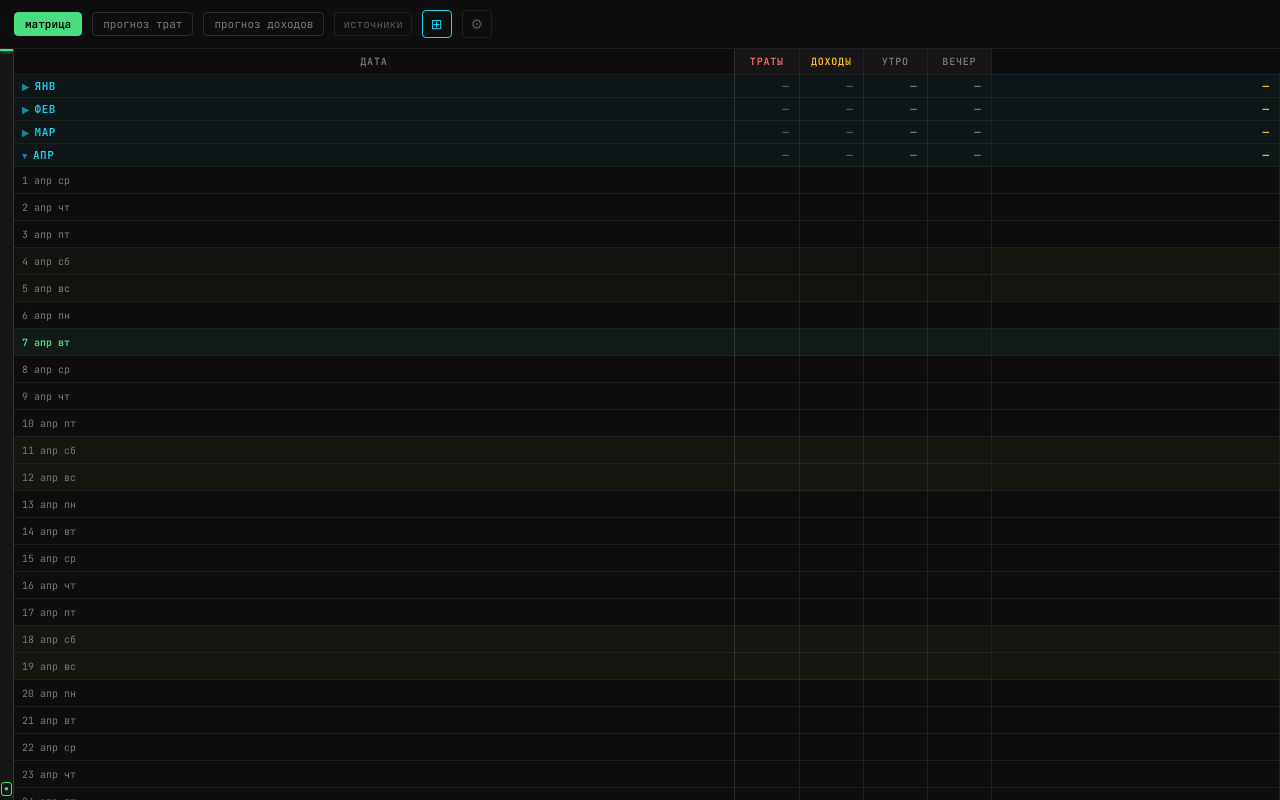
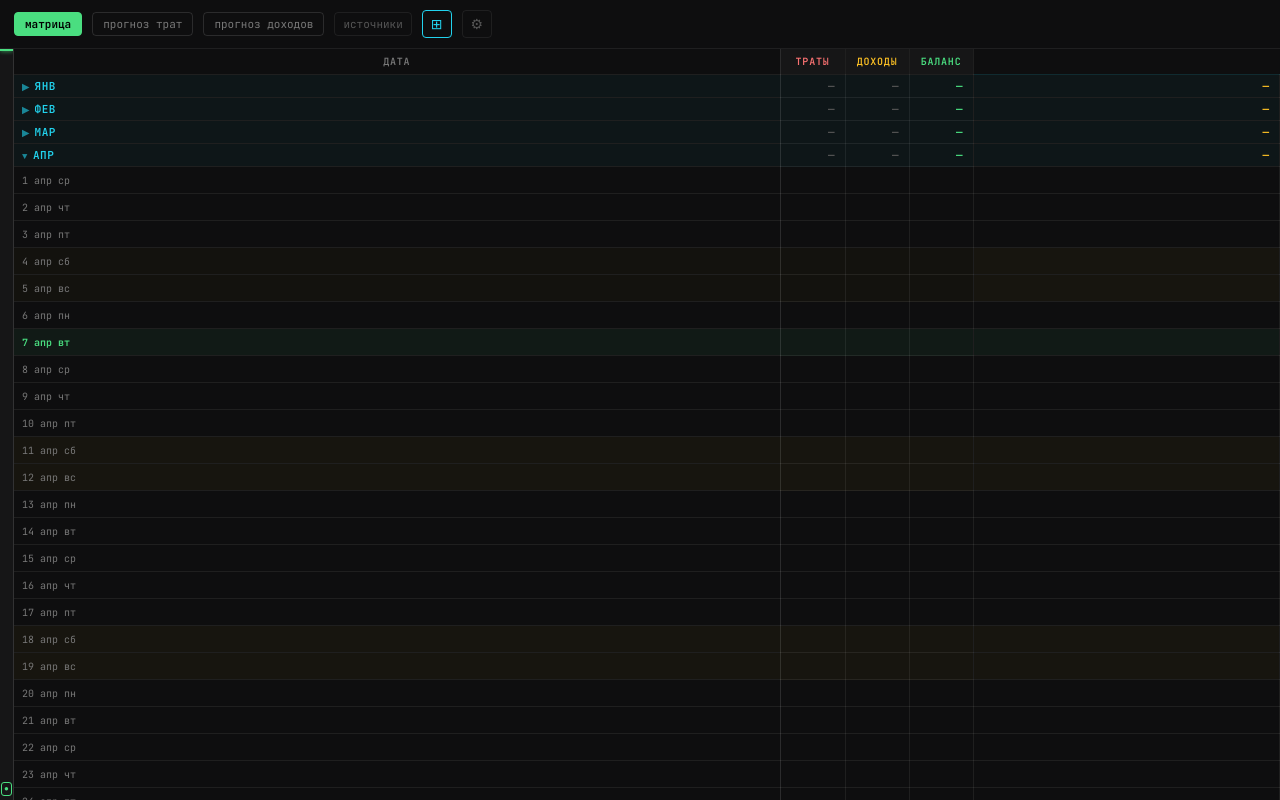
Before and after one commit to ftwkun/income-tracker, a plain HTML site: page index.html in a window 1280 px wide. Drawn offline with Linux system fonts and the light colour scheme.

Commit message:
Update index.html no evening only balance

```diff
--- a/index.html
+++ b/index.html
@@ -437,11 +437,10 @@ tr.matrix-day-detail > td { padding: 8px 14px 12px; background: rgba(30,41,59,0.
 #matrix.sources-collapsed .m-cell { display: none; }
 #matrix:not(.sources-collapsed) thead th.col-spend,
 #matrix:not(.sources-collapsed) thead th.col-income-total,
-#matrix:not(.sources-collapsed) thead th.col-morning,
 #matrix:not(.sources-collapsed) thead th.col-evening { display: none; }
-#matrix.sources-collapsed thead th:not(:first-child):not(.col-spend):not(.col-income-total):not(.col-morning):not(.col-evening):not(.col-row-total) { display: none; }
-#matrix.sources-collapsed tr.month-total-row td:not(:first-child):not(.col-row-total):not(.col-spend):not(.col-income-total):not(.col-morning):not(.col-evening) { display: none; }
-#matrix.sources-collapsed tr.col-total td:not(:first-child):not(.col-row-total):not(.col-spend):not(.col-income-total):not(.col-morning):not(.col-evening) { display: none; }
+#matrix.sources-collapsed thead th:not(:first-child):not(.col-spend):not(.col-income-total):not(.col-evening):not(.col-row-total) { display: none; }
+#matrix.sources-collapsed tr.month-total-row td:not(:first-child):not(.col-row-total):not(.col-spend):not(.col-income-total):not(.col-evening) { display: none; }
+#matrix.sources-collapsed tr.col-total td:not(:first-child):not(.col-row-total):not(.col-spend):not(.col-income-total):not(.col-evening) { display: none; }
 
 /* ── History popup ── */
 #hist-popup {
@@ -528,19 +527,18 @@ input[type=date]::-webkit-calendar-picker-indicator { filter: invert(0.5); }
 #matrix tr.month-total-row td.col-row-total { background: rgba(34,211,238,0.04) !important; }
 #matrix tr.col-total td.col-row-total { background: var(--surface) !important; }
 #matrix tr.weekend td.col-row-total { background: rgba(251,191,36,0.04) !important; }
-.col-spend, .col-income-total, .col-morning, .col-evening { display: none; }
+.col-spend, .col-income-total, .col-evening { display: none; }
 /* mo-sum headers always hidden */
 thead th.mo-sum { display: none; }
 /* collapsed mode: show day-row extra cols + hide sources */
 #matrix.sources-collapsed .col-spend,
 #matrix.sources-collapsed .col-income-total,
-#matrix.sources-collapsed .col-morning,
 #matrix.sources-collapsed .col-evening { display: table-cell; }
 td.col-spend { padding: 0; width: 64px; min-width: 64px; }
 .col-spend input { width: 64px; height: 26px; background: none; border: none; outline: none; font-family: var(--mono); font-size: 11px; color: rgba(248,113,113,0.7); text-align: right; padding: 0 6px; }
 .col-spend input:focus { background: rgba(248,113,113,0.08); color: var(--danger); }
 .col-spend input.has-value { color: rgba(248,113,113,0.8); }
-td.col-income-total, td.col-morning, td.col-evening { padding: 0 6px; text-align: right; font-family: var(--mono); font-size: 11px; width: 64px; min-width: 64px; white-space: nowrap; }
+td.col-income-total, td.col-evening { padding: 0 6px; text-align: right; font-family: var(--mono); font-size: 11px; width: 64px; min-width: 64px; white-space: nowrap; }
 </style>
 </head>
 <body>
@@ -1001,8 +999,7 @@ function renderMatrix() {
   html += '<th class="col-spend" style="color:var(--danger);">траты</th>';
   sources.forEach(function(s) { html += '<th>' + s.code + '</th>'; });
   html += '<th class="col-income-total" style="color:var(--warn);white-space:nowrap;">доходы</th>';
-  html += '<th class="col-morning" style="color:var(--muted2);white-space:nowrap;">утро</th>';
-  html += '<th class="col-evening" style="color:var(--muted2);white-space:nowrap;">вечер</th>';
+  html += '<th class="col-evening" style="color:var(--accent);white-space:nowrap;">баланс</th>';
   html += '<th class="mo-sum col-row-total" style="color:var(--warn);white-space:nowrap;">дельта</th>';
   html += '</tr></thead><tbody>';
 
@@ -1057,10 +1054,8 @@ function renderMatrix() {
     });
     // доходы (col-income-total position — видна в свёрнутом режиме)
     r += '<td class="col-income-total" style="' + S + 'color:' + (mt.row > 0 ? 'var(--warn)' : 'var(--muted)') + ';">' + (mt.row > 0 ? fmtNum(mt.row) : '—') + '</td>';
-    // утро (col-morning position — баланс начала месяца)
-    r += '<td class="col-morning" style="' + S + 'color:' + (mb.start < 0 ? 'var(--danger)' : 'var(--muted2)') + ';">' + (mb.start !== 0 ? fmtNum(mb.start) : '—') + '</td>';
-    // вечер (col-evening position — баланс конца месяца)
-    r += '<td class="col-evening" style="' + S + 'color:' + (mb.end < 0 ? 'var(--danger)' : mb.end >= mb.start ? 'var(--accent)' : 'var(--muted2)') + ';">' + (mb.end !== 0 ? fmtNum(mb.end) : '—') + '</td>';
+    // баланс конца месяца
+    r += '<td class="col-evening" style="' + S + 'color:' + (mb.end < 0 ? 'var(--danger)' : 'var(--accent)') + ';">' + (mb.end !== 0 ? fmtNum(mb.end) : '—') + '</td>';
     // дельта (col-row-total, sticky right)
     const deltaColor = delta > 0 ? 'var(--accent)' : delta < 0 ? 'var(--danger)' : 'var(--warn)';
     r += '<td class="col-row-total" style="' + S + 'color:' + deltaColor + ';">' + (delta !== 0 ? (delta > 0 ? '+' : '') + fmtNum(delta) : '—') + '</td>';
@@ -1123,11 +1118,9 @@ function renderMatrix() {
     const incColor = rowTotal > 0 ? 'var(--warn)' : 'var(--muted)';
     html += '<td class="col-income-total" style="color:' + incColor + ';">' + (rowTotal > 0 ? fmtNum(rowTotal) : '') + '</td>';
 
-    // morning/evening balance
+    // balance (evening)
     const bals = balances[ds];
-    const mornColor = bals.morning < 0 ? 'var(--danger)' : 'var(--muted2)';
-    const evenColor = bals.evening < 0 ? 'var(--danger)' : bals.evening > bals.morning ? 'var(--accent)' : 'var(--muted2)';
-    html += '<td class="col-morning" style="color:' + mornColor + ';">' + (bals.morning !== 0 ? fmtNum(bals.morning) : '') + '</td>';
+    const evenColor = bals.evening < 0 ? 'var(--danger)' : 'var(--accent)';
     html += '<td class="col-evening" style="color:' + evenColor + ';">' + (bals.evening !== 0 ? fmtNum(bals.evening) : '') + '</td>';
 
     const dayResult = rowTotal - spendV;
@@ -1163,10 +1156,8 @@ function renderMatrix() {
   });
   // доходы (col-income-total position)
   html += '<td class="col-income-total" style="' + YS + 'color:' + (grandTotal > 0 ? 'var(--warn)' : 'var(--muted)') + ';">' + (grandTotal > 0 ? fmtNum(grandTotal) : '—') + '</td>';
-  // утро 1 янв (col-morning position)
-  html += '<td class="col-morning" style="' + YS + 'color:' + (yearStart < 0 ? 'var(--danger)' : 'var(--muted2)') + ';">' + (yearStart !== 0 ? fmtNum(yearStart) : '—') + '</td>';
-  // вечер 31 дек (col-evening position)
-  html += '<td class="col-evening" style="' + YS + 'color:' + (yearEnd < 0 ? 'var(--danger)' : yearEnd >= yearStart ? 'var(--accent)' : 'var(--muted2)') + ';">' + (yearEnd !== 0 ? fmtNum(yearEnd) : '—') + '</td>';
+  // баланс 31 дек
+  html += '<td class="col-evening" style="' + YS + 'color:' + (yearEnd < 0 ? 'var(--danger)' : 'var(--accent)') + ';">' + (yearEnd !== 0 ? fmtNum(yearEnd) : '—') + '</td>';
   // дельта (col-row-total, sticky)
   const yearDeltaColor = yearDelta > 0 ? 'var(--accent)' : yearDelta < 0 ? 'var(--danger)' : 'var(--warn)';
   html += '<td class="col-row-total" style="' + YS + 'font-size:12px;color:' + yearDeltaColor + ';">' + (yearDelta !== 0 ? (yearDelta > 0 ? '+' : '') + fmtNum(yearDelta) : '—') + '</td>';
@@ -1540,12 +1531,10 @@ function recalcAllTotals() {
 
     const incCell = allTds[n + 2];
     if (incCell) { incCell.textContent = ms.income > 0 ? fmtNum(ms.income) : '—'; incCell.style.color = ms.income > 0 ? 'var(--warn)' : 'var(--muted)'; }
-    const mornCell = allTds[n + 3];
-    if (mornCell) { mornCell.textContent = ms.startBal !== 0 ? fmtNum(ms.startBal) : '—'; mornCell.style.color = ms.startBal < 0 ? 'var(--danger)' : 'var(--muted2)'; }
-    const evenCell = allTds[n + 4];
-    if (evenCell) { evenCell.textContent = ms.endBal !== 0 ? fmtNum(ms.endBal) : '—'; evenCell.style.color = ms.endBal < 0 ? 'var(--danger)' : ms.endBal > ms.startBal ? 'var(--accent)' : 'var(--muted2)'; }
+    const evenCell = allTds[n + 3];
+    if (evenCell) { evenCell.textContent = ms.endBal !== 0 ? fmtNum(ms.endBal) : '—'; evenCell.style.color = ms.endBal < 0 ? 'var(--danger)' : 'var(--accent)'; }
     const delta = ms.income - ms.spend;
-    const deltaCell = allTds[n + 5];
+    const deltaCell = allTds[n + 4];
     if (deltaCell) { deltaCell.textContent = delta !== 0 ? (delta > 0 ? '+' : '') + fmtNum(delta) : '—'; deltaCell.style.color = delta > 0 ? 'var(--accent)' : delta < 0 ? 'var(--danger)' : 'var(--warn)'; }
   });
 
```
